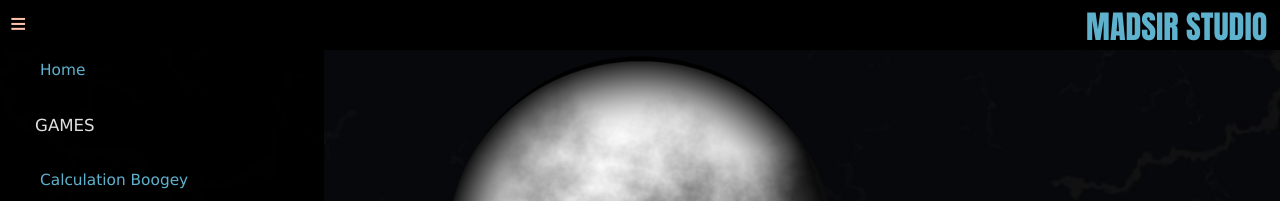
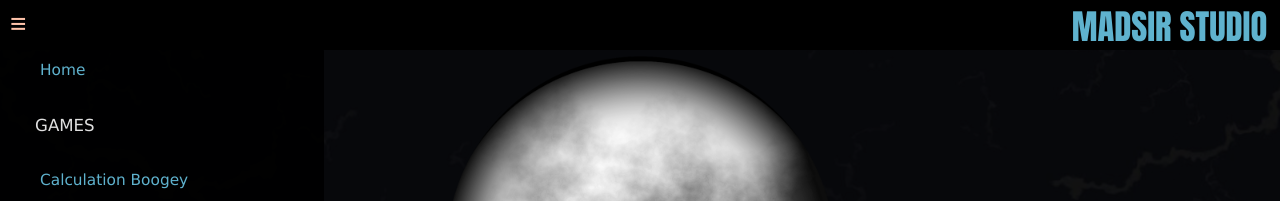
Before and after one commit to Madsir/madsirstudio.github.io, a Jekyll site: the page built from index.html, in a window 1280 px wide. Shown: the top 201 px of the page. Built offline with Jekyll 4.4.1, drawn with Linux system fonts in a browser that asks for light colours.

Commit message:
Update default.html

```diff
--- a/_layouts/default.html
+++ b/_layouts/default.html
@@ -40,13 +40,12 @@ body {
 .rightTitle {
   margin-left: auto;
   margin-right: 1%;
-  padding-bottom: 0;
-  padding-top: 2px;
+ padding: 0;
   align-items: flex-end;
   text-align: right;
   color: #5fb2ce;
   font-family:Impact, Charcoal, sans-serif;
-  font-size: 2.5em;
+  font-size: 2.7em;
   user-select: none
 
 }
@@ -136,8 +135,8 @@ h5 {
   padding:10px 15px;
 }
 .rightTitle{
-  font-size: 1.1em;
-  margin-right: 0.5% ;
+  font-size: 1.7em;
+  margin-right: 1%;
 }
 .dropdown-content li a {
 font-size: 1em;
```
